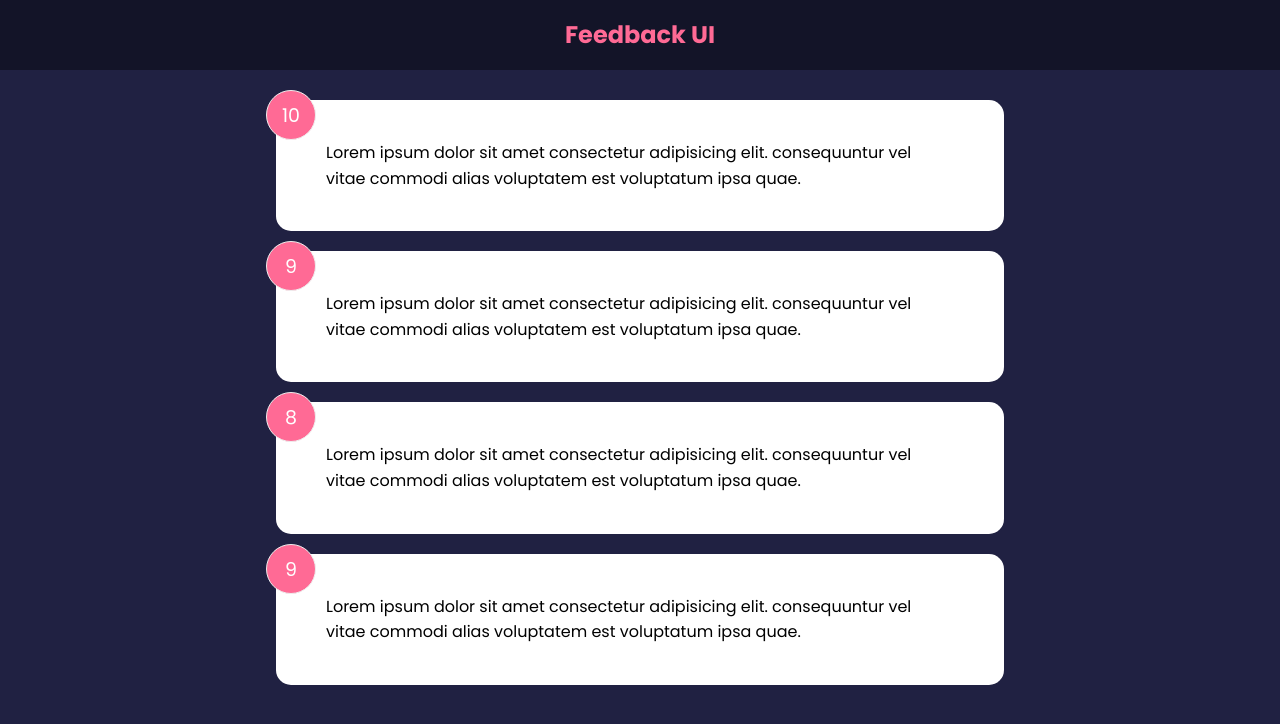
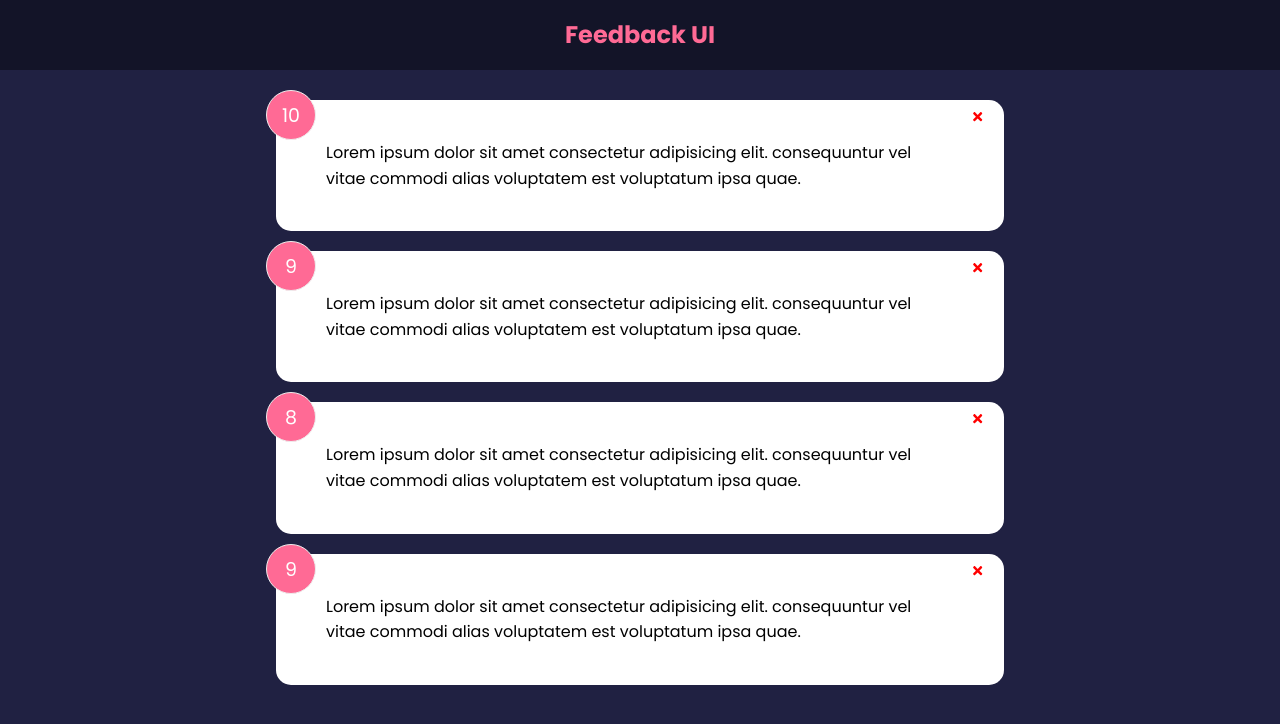
Before and after one commit to gideonfu55/feedback-app-prac, a React (Create React App) app: page / in a window 1280 px wide. Shown: the top 724 px of the page. Built offline with nearby package versions, Linux system fonts and the light colour scheme.

Commit message:
delete button props added

```diff
--- a/package.json
+++ b/package.json
@@ -8,6 +8,7 @@
     "@testing-library/user-event": "^13.5.0",
     "react": "^18.2.0",
     "react-dom": "^18.2.0",
+    "react-icons": "^4.7.1",
     "react-scripts": "5.0.1",
     "web-vitals": "^2.1.4"
   },
--- a/src/App.js
+++ b/src/App.js
@@ -7,11 +7,20 @@ import FeedbackList from './components/FeedbackList';
 const App = () => {
   const [feedback, setFeedback] = useState(FeedbackData)
 
+  const deleteFeedback = id => {
+    if(window.confirm('Are you sure you want to delete this comment?')) {
+      setFeedback(feedback.filter((item) => item.id !== id))
+    }
+  }
+
   return (
     <>
       <Header />
       <div className='container'>
-        <FeedbackList feedback={feedback} />
+        <FeedbackList
+          feedback={feedback}
+          handleDelete={deleteFeedback}
+         />
       </div>
     </>
   )
--- a/src/components/FeedbackItem.jsx
+++ b/src/components/FeedbackItem.jsx
@@ -1,11 +1,15 @@
+import { FaTimes } from 'react-icons/fa'
 import PropTypes from 'prop-types'
 import Card from './shared/Card'
 
-function FeedbackItem({ item }) {
+function FeedbackItem({ item, handleDelete }) {
 
   return (
     <Card>
       <div className="num-display">{item.rating}</div>
+      <button onClick={() => handleDelete(item.id)} className='close'>
+        <FaTimes color='red' />
+      </button>
       <div className="text-display">{item.text}</div>
     </Card>
   )
--- a/src/components/FeedbackList.jsx
+++ b/src/components/FeedbackList.jsx
@@ -1,14 +1,18 @@
 import PropTypes from 'prop-types'
 import FeedbackItem from "./FeedbackItem"
 
-function FeedbackList({ feedback }) {
+function FeedbackList({ feedback, handleDelete }) {
   if (!feedback || feedback.length === 0) {
     return <p>No feedback yet..</p>
   }
 
   return <div className="feedback-list">
     {feedback.map((item) => (
-      <FeedbackItem key={item.id} item={item}/>
+      <FeedbackItem
+        key={item.id}
+        item={item}
+        handleDelete={handleDelete}
+      />
     ))}
   </div>
 }
```
Also changed, not shown: 1 other file (tests, documents, lock files or other folders).
